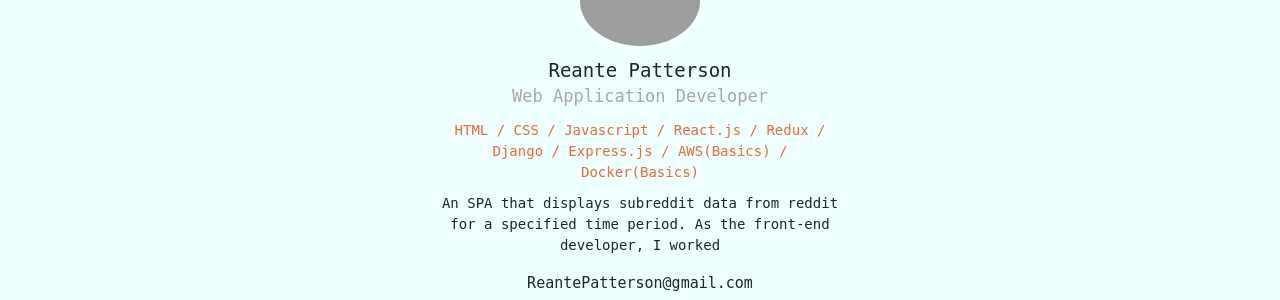
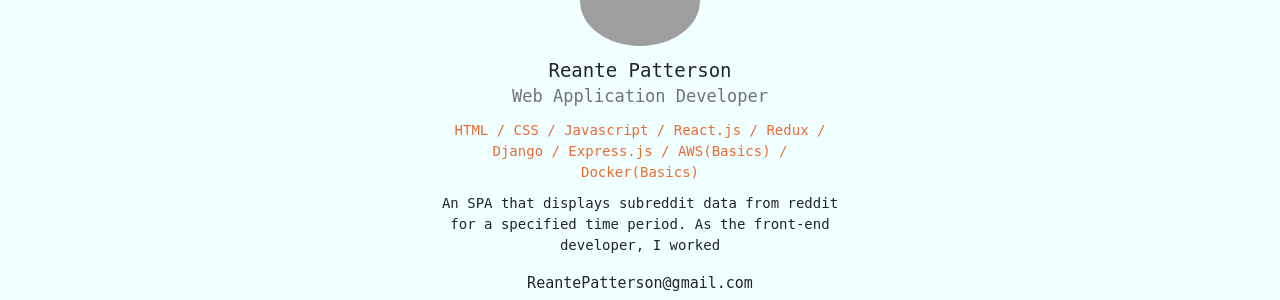
Before and after one commit to reantep/Portfolio, a PHP site: page / in a window 1280 px wide. Shown: the part 216-516 px from the top of the page. Run offline with PHP 8.4, Linux system fonts and the light colour scheme; some libraries are stand-ins or nearby versions; grey boxes are pictures that could not be loaded.

Commit message:
modified colors in style.css

```diff
--- a/style.css
+++ b/style.css
@@ -55,7 +55,7 @@ ABOUT
 
 #about .vocation {
     font-size: 17px;
-    color: #a8a8ab;
+    color: #737375;
     margin-bottom: 10px;
 
 }
```
